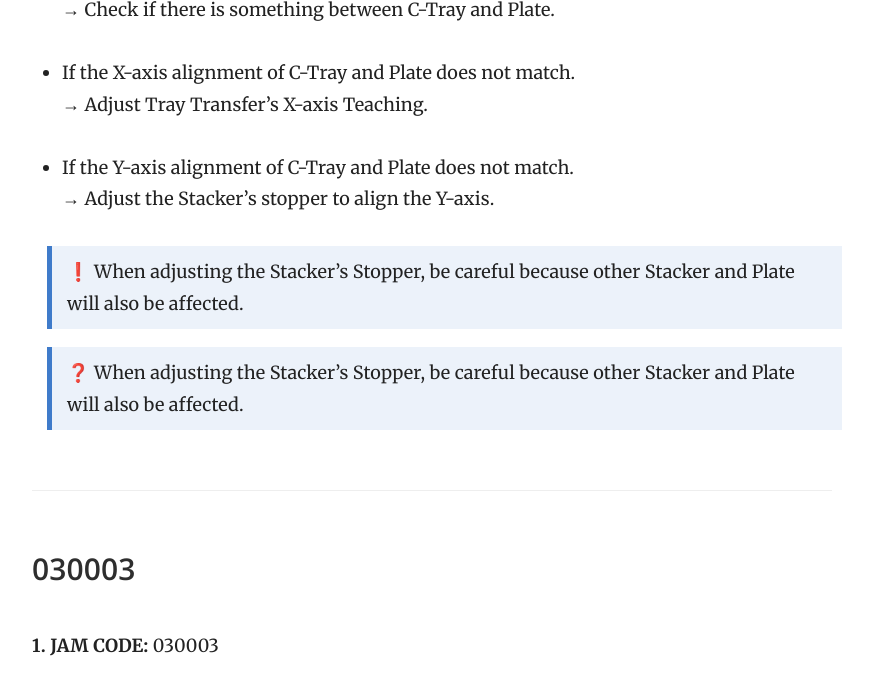
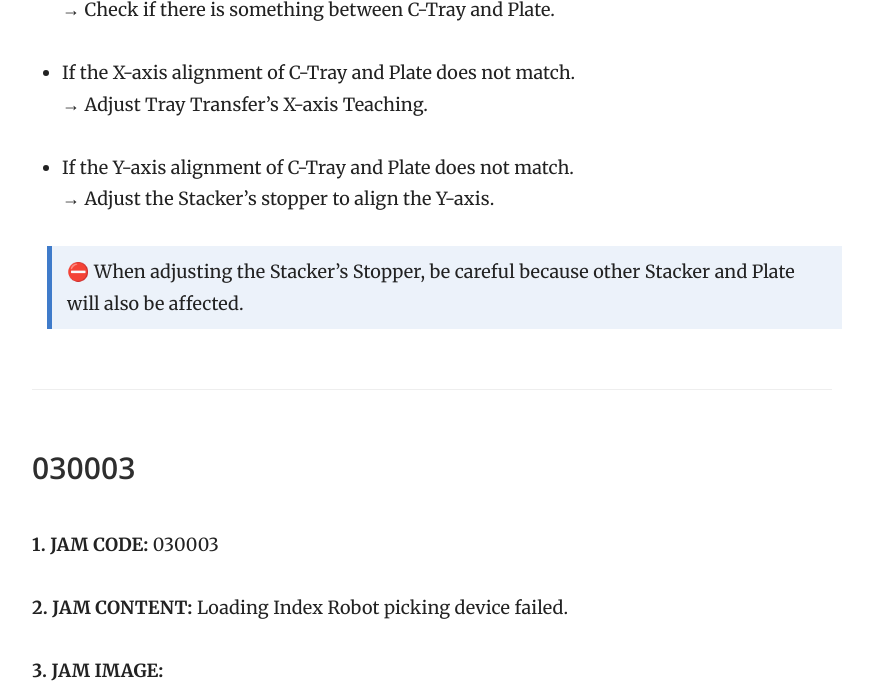
Before and after one commit to lte0609/ht_kr, a Jekyll site: the page built from _docs/troubleshooting/jamcode.md, in a window 1280 px wide and 900 px high, scrolled down 1148 px, cut to the strip 0-694 px from the top of the window. Shown: the whole strip, without its empty margins (358-1231 px from the left). Built offline with Jekyll 4.4.1, drawn with Linux system fonts in a browser that asks for light colours.

Commit message:
Update jamcode.md

```diff
--- a/_docs/troubleshooting/jamcode.md
+++ b/_docs/troubleshooting/jamcode.md
@@ -30,9 +30,8 @@ order: 1
 * If the Y-axis alignment of C-Tray and Plate does not match.
   → Adjust the Stacker's stopper to align the Y-axis.
 
-  > ❗ When adjusting the Stacker's Stopper, be careful because other Stacker and Plate will also be affected.
+  > ⛔ When adjusting the Stacker's Stopper, be careful because other Stacker and Plate will also be affected.
 
-  > ❓ When adjusting the Stacker's Stopper, be careful because other Stacker and Plate will also be affected.
 
 ### 030003
 
```
